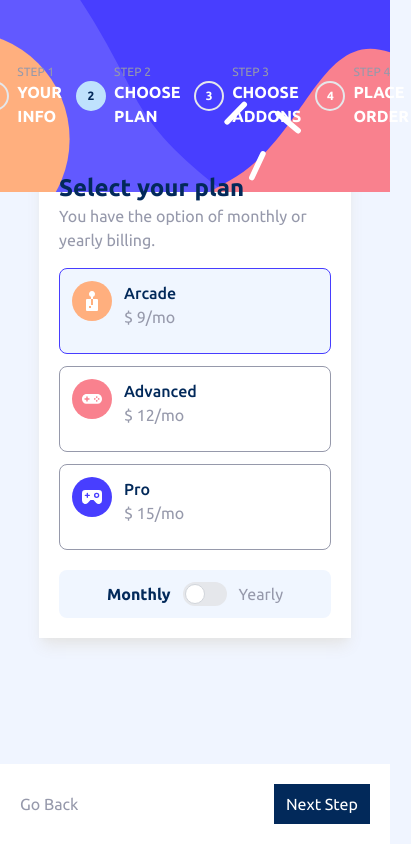
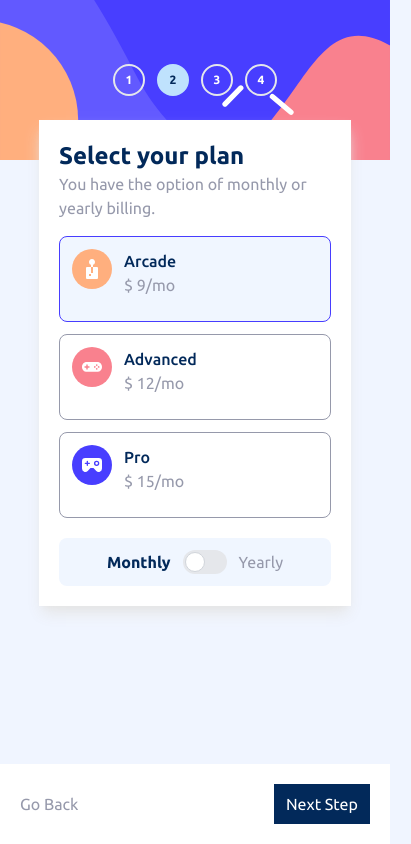
Before and after one commit to herecomesfed/multistep-subscription, a React (Vite) app: page /choose-plan in a window 390 px wide. Shown: the whole page, 411 px wide, since content can reach past the window. Built offline with nearby package versions, Linux system fonts and the light colour scheme.

Commit message:
Almost finished

```diff
--- a/src/App.tsx
+++ b/src/App.tsx
@@ -53,9 +53,9 @@ export default function App() {
       <div className="container w-4/5 mx-auto md:flex md:p-5 md:bg-white">
         <BrowserRouter>
           <Navbar stages={stages} />
-          <section className="md:w-7/12 md:p-10 bg-white shadow-lg md:shadow-none shadow-neutral-200">
-            <div className="relative wrapper p-5 -mt-10 z-10 rounded-lg md:mt-0">
-              <DataProvider>
+          <section className="md:w-7/12 md:p-10 bg-white shadow-lg md:shadow-none shadow-neutral-200 relative z-10">
+            <DataProvider>
+              <div className="relative wrapper p-5 -mt-10 z-10 rounded-lg md:mt-0">
                 <Routes>
                   <Route index element={<Navigate to="/your-info" />} />
                   {stages.map((stage) => {
@@ -68,9 +68,9 @@ export default function App() {
                     );
                   })}
                 </Routes>
-              </DataProvider>
-            </div>
-            <Bottombar stages={stages} />
+              </div>
+              <Bottombar stages={stages} />
+            </DataProvider>
           </section>
         </BrowserRouter>
       </div>
--- a/src/components/Bottombar.tsx
+++ b/src/components/Bottombar.tsx
@@ -1,6 +1,7 @@
 import { useLocation, useNavigate } from "react-router-dom";
 import Button from "./Button";
-import { ReactElement } from "react";
+import { ReactElement, useContext } from "react";
+import { contextTypes, DataContext } from "../context/DataContext";
 
 interface stageTypes {
   name: string;
@@ -11,6 +12,10 @@ interface stageTypes {
 }
 
 export default function Bottombar({ stages }: { stages: stageTypes[] }) {
+  const { isConfirmed, setIsConfirmed } = useContext(DataContext) as {
+    isConfirmed: contextTypes["isConfirmed"];
+    setIsConfirmed: contextTypes["setIsConfirmed"];
+  };
   // Check the actual url using useLocation
   const location = useLocation();
   const { pathname } = location;
@@ -35,8 +40,13 @@ export default function Bottombar({ stages }: { stages: stageTypes[] }) {
     navigate(nextComponent.path);
   }
 
+  function handleConfirmOrder() {
+    setIsConfirmed(true);
+  }
+
   return (
-    <div className="flex justify-between items-center fixed md:static bg-white bottom-0 left-0 w-full p-5">
+    !isConfirmed && (
+      <div className="flex justify-between items-center fixed md:static bg-white bottom-0 left-0 w-full p-5 z-50">
         {previousComponent ? (
           <Button onClick={handlePreviousStep} hasBg={false}>
             Go Back
@@ -45,7 +55,10 @@ export default function Bottombar({ stages }: { stages: stageTypes[] }) {
           <span className="invisible"></span>
         )}
         {nextComponent && <Button onClick={handleNextStep}>Next Step</Button>}
-      {!nextComponent && <Button>Confirm</Button>}
+        {!nextComponent && (
+          <Button onClick={handleConfirmOrder}>Confirm</Button>
+        )}
       </div>
+    )
   );
 }
--- a/src/components/Container.tsx
+++ b/src/components/Container.tsx
@@ -1,5 +1,15 @@
 import { ReactNode } from "react";
 
-export default function Container({ children }: { children: ReactNode }) {
-  return <div className="mt-4">{children}</div>;
+export default function Container({
+  children,
+  textAlign,
+}: {
+  children: ReactNode;
+  textAlign?: string;
+}) {
+  return (
+    <div className={`mt-4 ${textAlign === "center" ? "text-center" : ""}`}>
+      {children}
+    </div>
+  );
 }
--- a/src/components/Navbar.tsx
+++ b/src/components/Navbar.tsx
@@ -32,7 +32,7 @@ export default function Navbar({ stages }: { stages: StageTypes[] }) {
                   {stage.id}
                 </span>
               </div>
-              <div>
+              <div className="hidden md:block">
                 <p className="text-xs uppercase">Step {stage.id}</p>
                 <h3 className="uppercase text-white font-bold">
                   {stage.label}
--- a/src/components/Switcher.tsx
+++ b/src/components/Switcher.tsx
@@ -17,7 +17,13 @@ export default function Switcher() {
   }
   return (
     <label className="flex justify-center items-center gap-3 cursor-pointer mt-5 p-3 bg-magnolia rounded-lg">
-      <p className="text-marine-blue font-bold">Monthly</p>
+      <p
+        className={` ${
+          billingType === "monthly" ? "text-marine-blue font-bold" : ""
+        }`}
+      >
+        Monthly
+      </p>
       <input
         onChange={handleChangePaymentMethod}
         type="checkbox"
@@ -26,7 +32,13 @@ export default function Switcher() {
         checked={isChecked}
       />
       <div className="relative w-11 h-6 bg-gray-200 peer-focus:outline-none peer-focus:ring-0 peer-focus:ring-blue-300 dark:peer-focus:ring-blue-800 rounded-full peer dark:bg-gray-700 peer-checked:after:translate-x-full rtl:peer-checked:after:-translate-x-full peer-checked:after:border-white after:content-[''] after:absolute after:top-[2px] after:start-[2px] after:bg-white after:border-gray-300 after:border after:rounded-full after:h-5 after:w-5 after:transition-all dark:border-gray-600 peer-checked:bg-blue-600"></div>
-      <p>Yearly</p>
+      <p
+        className={` ${
+          billingType === "yearly" ? "text-marine-blue font-bold" : ""
+        }`}
+      >
+        Yearly
+      </p>
     </label>
   );
 }
--- a/src/context/DataContext.tsx
+++ b/src/context/DataContext.tsx
@@ -23,18 +23,6 @@ export interface addonsDataTypes {
   selected: boolean;
 }
 
-// Pricing Labels Types
-// export interface pricingLabelsTypes {
-//   monthly: {
-//     shortLabel: string;
-//     longLabel: string;
-//   };
-//   yearly: {
-//     shortLabel: string;
-//     longLabel: string;
-//   };
-// }
-
 // Plans Pricing Types for bracket notation
 export interface pricingTypes {
   monthly: number;
@@ -53,6 +41,8 @@ export interface contextTypes {
   setBillingType: React.Dispatch<React.SetStateAction<string>>;
   isChecked: boolean;
   setIsChecked: React.Dispatch<React.SetStateAction<boolean>>;
+  isConfirmed: boolean;
+  setIsConfirmed: React.Dispatch<React.SetStateAction<boolean>>;
 }
 
 const DataContext = createContext<contextTypes | null>(null);
@@ -71,8 +61,12 @@ function DataProvider({ children }: { children: ReactNode }) {
   // 2. Yearly
 
   const [billingType, setBillingType] = useState("monthly");
+
   // BillingType Checkbox Control Value
   const [isChecked, setIsChecked] = useState(false);
+
+  // Order confirmation
+  const [isConfirmed, setIsConfirmed] = useState(false);
 
   return (
     <DataContext.Provider
@@ -87,6 +81,8 @@ function DataProvider({ children }: { children: ReactNode }) {
         setBillingType,
         isChecked,
         setIsChecked,
+        isConfirmed,
+        setIsConfirmed,
       }}
     >
       {children}
--- a/src/pages/Checkout.tsx
+++ b/src/pages/Checkout.tsx
@@ -10,13 +10,16 @@ import Button from "../components/Button";
 import { useNavigate } from "react-router-dom";
 import { pricingLabels } from "../data";
 
+import thankYouIcon from "../assets/icon-thank-you.svg";
+
 export default function Checkout() {
-  const { selectedPlan, selectedAddons, billingType } = useContext(
+  const { selectedPlan, selectedAddons, billingType, isConfirmed } = useContext(
     DataContext
   ) as {
     selectedPlan: contextTypes["selectedPlan"];
     selectedAddons: contextTypes["selectedAddons"];
     billingType: contextTypes["billingType"];
+    isConfirmed: contextTypes["isConfirmed"];
   };
   // const currentPlan = selectedPlan[0];
   const navigate = useNavigate();
@@ -31,6 +34,20 @@ export default function Checkout() {
 
   return (
     <>
+      {isConfirmed ? (
+        <>
+          <img className="mx-auto" src={thankYouIcon} alt="" />
+          <Container textAlign="center">
+            <Heading>Thank you!</Heading>
+            <p>
+              Thanks for confirming your subscription! We hope you have fun
+              using our platform. If you ever need support, please feel free to
+              email us at support@loremgaming.com.
+            </p>
+          </Container>
+        </>
+      ) : (
+        <>
           <Heading>Finishing up</Heading>
           <p>Double-check everything looks OK before confirming.</p>
           <Container>
@@ -40,11 +57,18 @@ export default function Checkout() {
                   <h3 className="font-medium">
                     {selectedPlan.name}{" "}
                     <span>
-                  ({pricingLabels[billingType as keyof pricingTypes].longLabel}
+                      (
+                      {
+                        pricingLabels[billingType as keyof pricingTypes]
+                          .longLabel
+                      }
                     </span>
                     )
                   </h3>
-              <Button onClick={() => navigate("/choose-plan")} hasBg={false}>
+                  <Button
+                    onClick={() => navigate("/choose-plan")}
+                    hasBg={false}
+                  >
                     <span className="text-sm">Change</span>
                   </Button>
                 </div>
@@ -54,7 +78,11 @@ export default function Checkout() {
                     {selectedPlan.pricing[billingType as keyof pricingTypes]}
                   </span>
                   <span>
-                /{pricingLabels[billingType as keyof pricingTypes].shortLabel}
+                    /
+                    {
+                      pricingLabels[billingType as keyof pricingTypes]
+                        .shortLabel
+                    }
                   </span>
                 </p>
               </div>
@@ -97,5 +125,7 @@ export default function Checkout() {
             </div>
           </Container>
         </>
+      )}
+    </>
   );
 }
```
Lines whose indentation alone changed are shown as unchanged.
